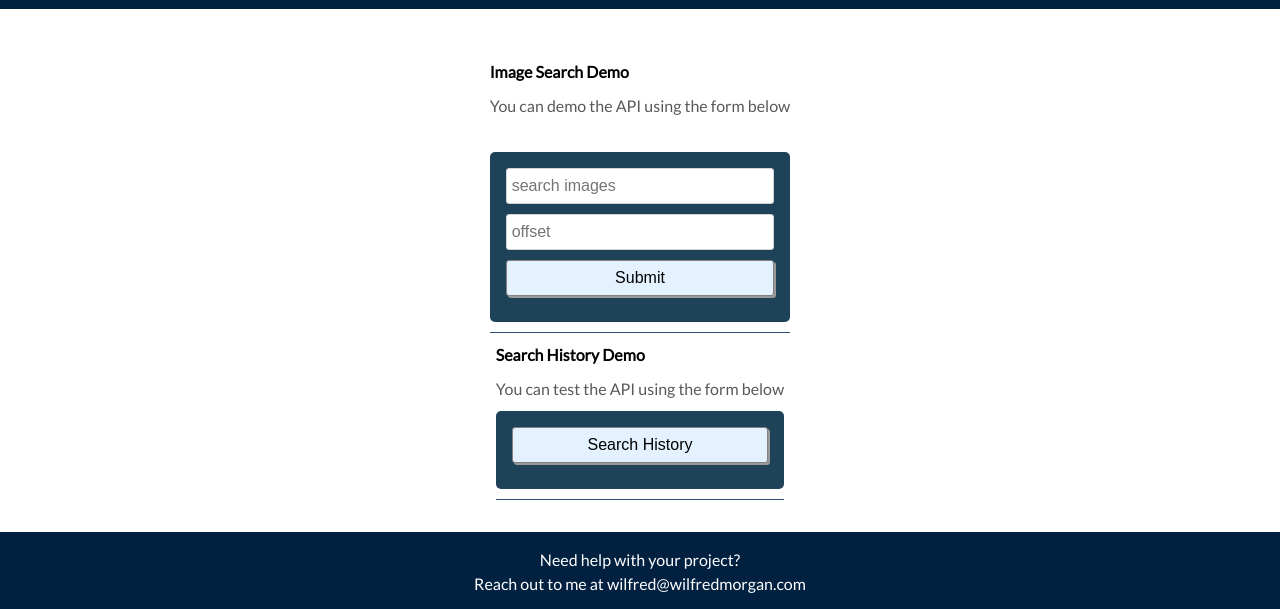
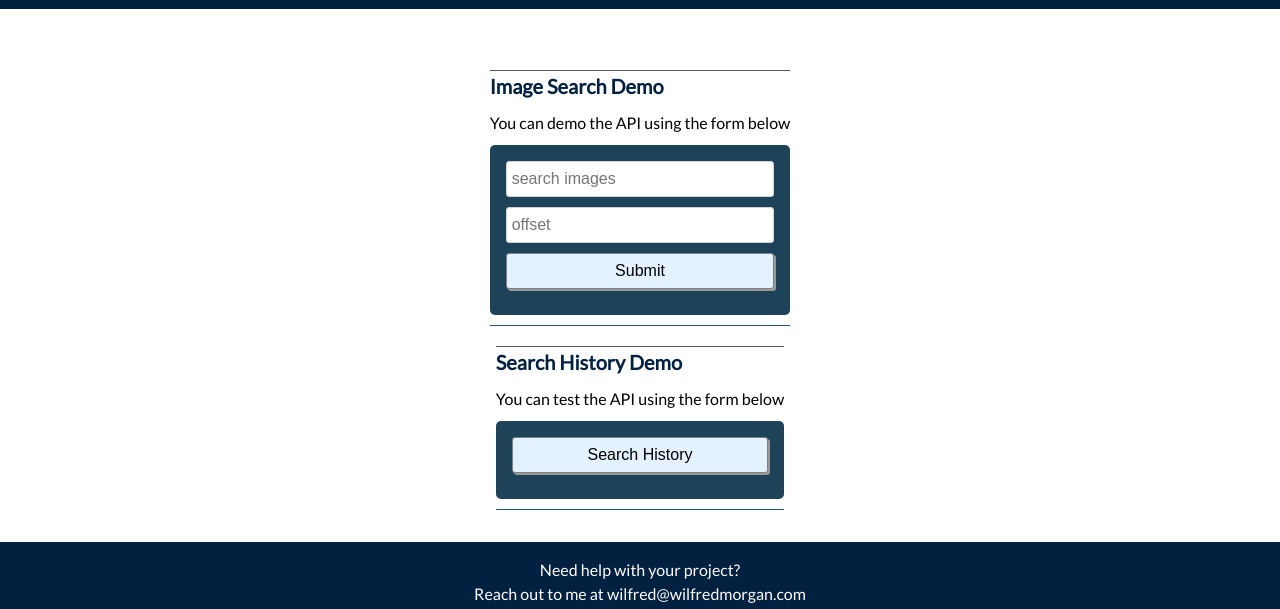
Before and after one commit to wmemorgan/image-search-api-v2, a website: page public/index.html in a window 1280 px wide. Shown: the part 43-652 px from the top of the page. Drawn offline with nearby package versions, Linux system fonts and the light colour scheme; no server answers.

Commit message:
Remove unnecessary <div> tags

```diff
--- a/public/index.html
+++ b/public/index.html
@@ -27,11 +27,8 @@
 
     <!-- Image Search -->
     <section id="search-image">
-      <h4 class="section-title">Image Search Demo</h4>
-      <div class="section-text">
-        <p>You can demo the API using the form below</p>
-        <br>
-      </div>
+      <h3 class="section-title">Image Search Demo</h3>
+      <p>You can demo the API using the form below</p>
       <form action="/api/search/" method="POST">
         <input id="search" type="text" name="search" placeholder="search images" required>
         <input id="offset" type="number" name="offset" placeholder="offset" required>
@@ -41,10 +38,8 @@
 
     <!-- Search History -->
     <section id="search-history">
-      <h4 class="section-title">Search History Demo</h4>
-      <div class="section-text">
-        <p>You can test the API using the form below</p>
-      </div>
+      <h3 class="section-title">Search History Demo</h3>
+      <p>You can test the API using the form below</p>
       <form action="/api/search/history" action="get">
         <input type="submit" value="Search History" class="search-btn">
       </form>
```
